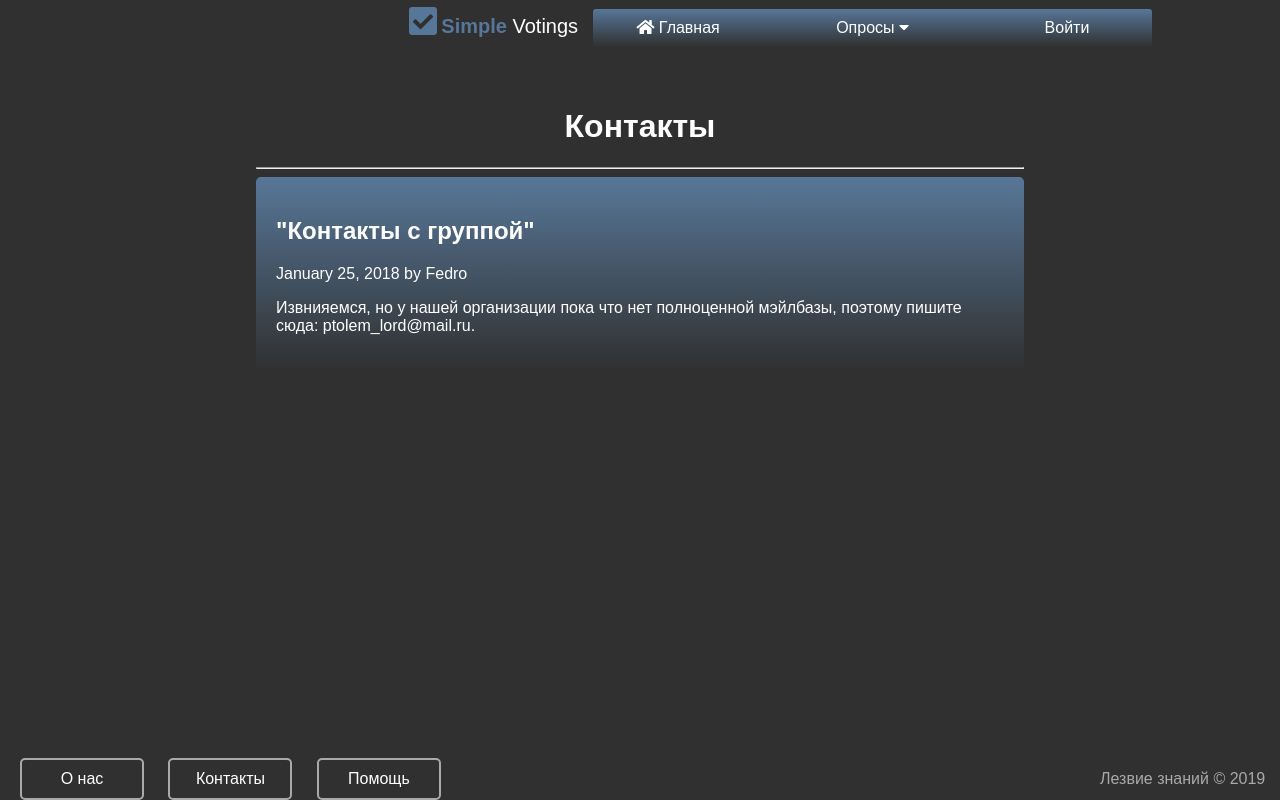
After one commit to BlackWarlow/vote, a Django app: page /contacts/ in a window 1280 px wide. The commit adds this page. Run offline with Django 3.2, Linux system fonts and the light colour scheme; some libraries are stand-ins or nearby versions.

Commit message:
Fixed contacts

```diff
--- a/simple_votings/urls.py
+++ b/simple_votings/urls.py
@@ -33,4 +33,5 @@ urlpatterns = [
     path('accounts/user/', views.user),
     path('accounts/edit/', views.user_edit),
     path('add_reprot/', views.add_report),
+    path('contacts/', views.contacts_page)
 ] + static(settings.STATIC_URL, document_root=settings.STATIC_ROOT)
--- a/vote/forms.py
+++ b/vote/forms.py
@@ -42,6 +42,3 @@ class Report_Form(forms.Form):
             }
         )
     )
-
-
-class User_Register(forms.Form):
--- /dev/null
+++ b/vote/templates/contacts.html
@@ -0,0 +1,16 @@
+{% extends 'base.html' %}
+{% load static %}
+
+{% block content %}
+<link rel="stylesheet" href="{% static 'css/blog.css' %}">
+
+<h1>Контакты</h1>
+<hr>
+
+<div class="post cl_container">
+<h2 class="post_title">"Контакты с группой"</h2>
+<p><span class="post_date">January 25, 2018</span> by <span class="post_author">Fedro</span></p>
+<p>Извнияемся, но у нашей организации пока что нет полноценной мэйлбазы, поэтому пишите сюда: ptolem_lord@mail.ru.</p>
+</div>
+
+{% endblock %}
--- a/vote/templates/polls/polls.html
+++ b/vote/templates/polls/polls.html
@@ -67,10 +67,12 @@
 
 	<ul>
 	{% for poll in polls%}
+		<div class="cl_container">
 		<li>{{ poll.1.name }}</li>
 		<ul>
+
 			{% for variant in poll.0 %}
-				<a href = "/" >{{ variant.variant_name }}</a>
+				<a>{{ variant.variant_name }}</a>
 				Количество голосов: <b id = "{{ variant.variant_name }}counter">{{ variant.votes }}</b>
 				<progress class="progress progress-info" value="{{ variant.votes }}" max="100" id = "{{ variant.variant_name }}progress"></progress>
 				<b id="{{ variant.variant_name }}vote"></b>
@@ -79,6 +81,7 @@
 			<div class="col">
                    <input type="button" value="Пролосовать" onclick="add_vote(); disableIt('{{ pool.1.id }}');" id="{{ pool.1.id }}">
             </div>
+		</div>
 	{% endfor %}
 	</ul>
 
--- a/vote/views.py
+++ b/vote/views.py
@@ -46,6 +46,11 @@ def creators_page(request):
     context['authors'] = Author.objects.all()
     return render(request, 'creators.html', context)
 
+def contacts_page(request):
+    context= get_base_context(request)
+    context['title']= 'Контакты - SV'
+    context['main_header'] = 'Simple votings - Контакты'
+    return render(request, 'contacts.html',context)
 
 def polls_page(request):
     context = get_base_context(request)
```
Also changed, not shown: vote/migrations/0002_auto_20190131_1621.py (added).
